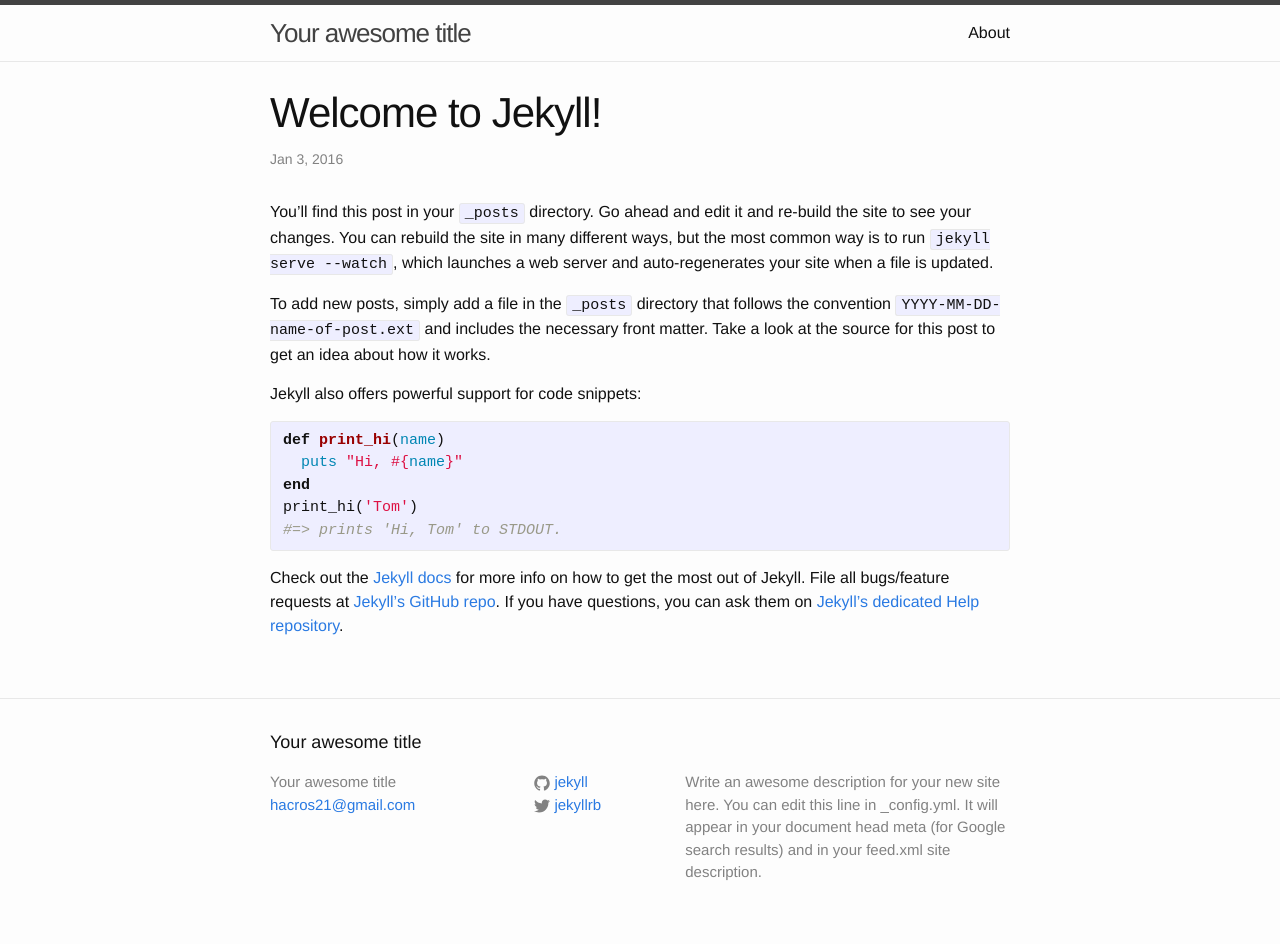
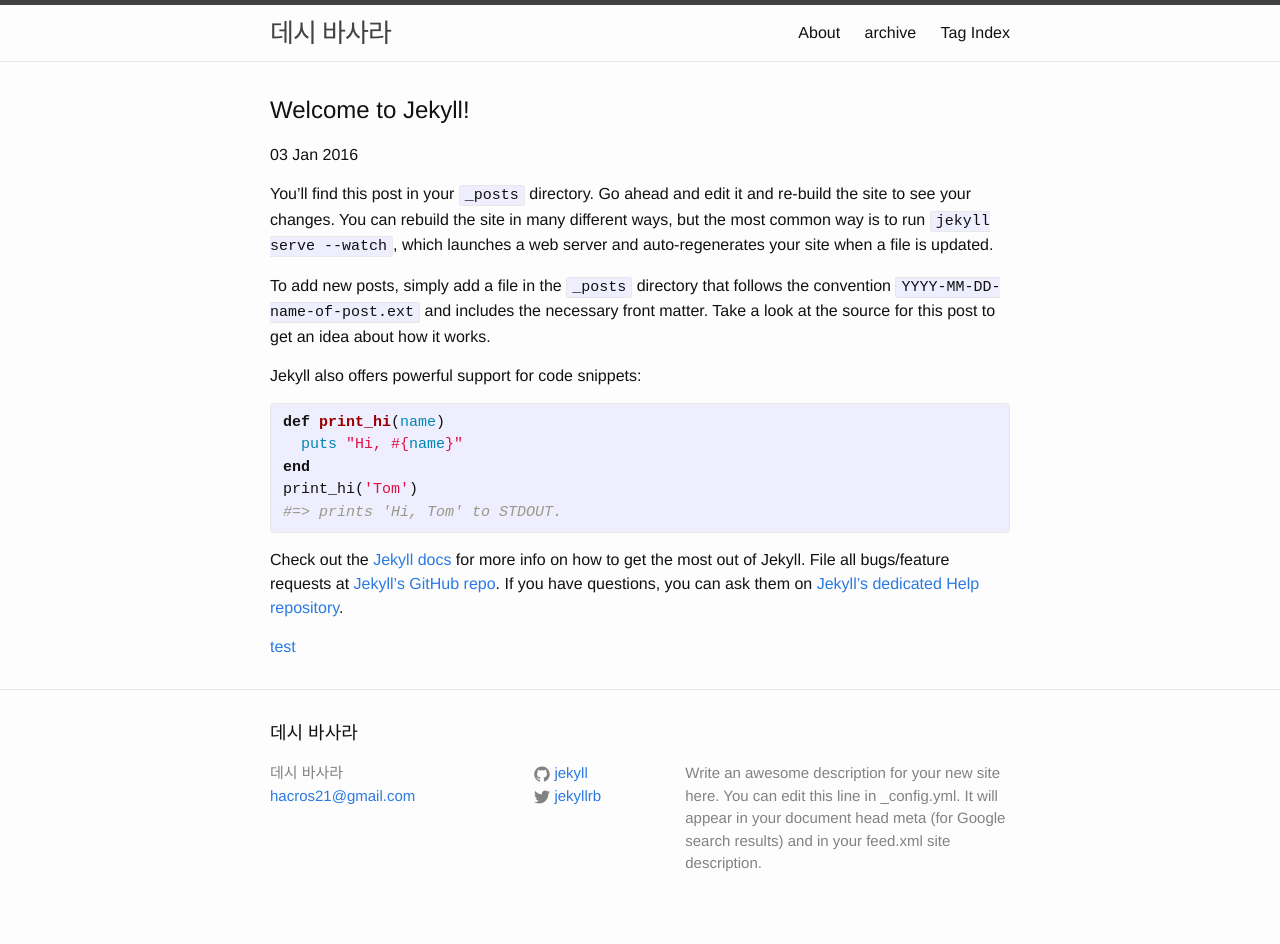
Before and after one commit to hacros21/hacros21.github.io, a Jekyll site: the page built from _posts/2016-01-03-ht.markdown, in a window 1280 px wide. Built offline with Jekyll 4.4.1, drawn with Linux system fonts in a browser that asks for light colours.

Commit message:
tag system

```diff
--- a/_config.yml
+++ b/_config.yml
@@ -1,5 +1,5 @@
 # Site settings
-title: Your awesome title
+title: 데시 바사라
 email: hacros21@gmail.com
 description: > # this means to ignore newlines until "baseurl:"
   Write an awesome description for your new site here. You can edit this
@@ -9,6 +9,7 @@ baseurl: "" # the subpath of your site, e.g. /blog/
 url: "http://hacros21.gihub.io" # the base hostname & protocol for your site
 twitter_username: jekyllrb
 github_username:  jekyll
+permalink: pretty
 
 # Build settings
 markdown: kramdown
--- a/_layouts/post.html
+++ b/_layouts/post.html
@@ -1,15 +1,34 @@
 ---
 layout: default
 ---
-<div class="post">
 
-  <header class="post-header">
-    <h1 class="post-title">{{ page.title }}</h1>
-    <p class="post-meta">{{ page.date | date: "%b %-d, %Y" }}{% if page.author %} • {{ page.author }}{% endif %}{% if page.meta %} • {{ page.meta }}{% endif %}</p>
-  </header>
+<article class="post">
 
-  <article class="post-content">
-    {{ content }}
-  </article>
 
-</div>
+	<h1 class="inner">
+    		{{ page.title }}
+ 	</h1>
+
+
+
+	<div class="center">
+  		<p class="meta">{{ page.date | date_to_string}}</p>
+	</div>
+
+
+  	<div class="entry">
+    		{{ content }}
+
+		<!-- tag "infrastructure" if there are tags -->
+   		{% if page.tags != empty %}
+  			<div class="tag-icon-image">
+   				<span class="entry-tags">{% for tag in page.tags %}<a href="{{ site.url }}/tags/#{{ tag | cgi_escape }}" title="Pages tagged {{ tag }}" rel="tag">{{ tag }}</a>{% unless forloop.last %} &bull; {% endunless %}{% endfor %}</span>
+     			</div>
+  		{% endif %}
+  	</div>
+
+
+
+	<a href="#" class="scrollToTop"></a>
+
+</article>
--- a/_posts/2016-01-03-welcome-to-jekyll.markdown
+++ b/_posts/2016-01-03-ht.markdown
@@ -2,7 +2,8 @@
 layout: post
 title:  "Welcome to Jekyll!"
 date:   2016-01-03 17:37:00
-categories: jekyll update
+categories: blog
+tags: [test]
 ---
 You’ll find this post in your `_posts` directory. Go ahead and edit it and re-build the site to see your changes. You can rebuild the site in many different ways, but the most common way is to run `jekyll serve --watch`, which launches a web server and auto-regenerates your site when a file is updated.
 
```
Also changed, not shown: _layouts/page.html (+6 -9 lines), _posts/2016-01-03-jekyll-test.markdown (added, +26 -0 lines), archive.md (added, +19 -0 lines), tags.md (added, +30 -0 lines).
